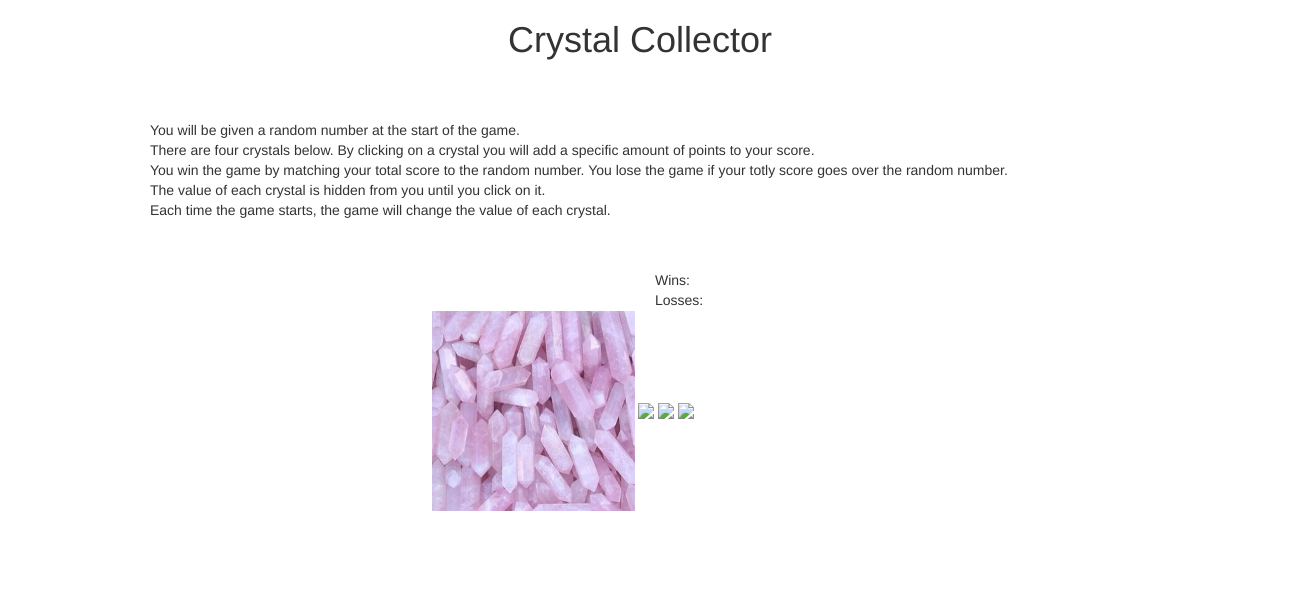
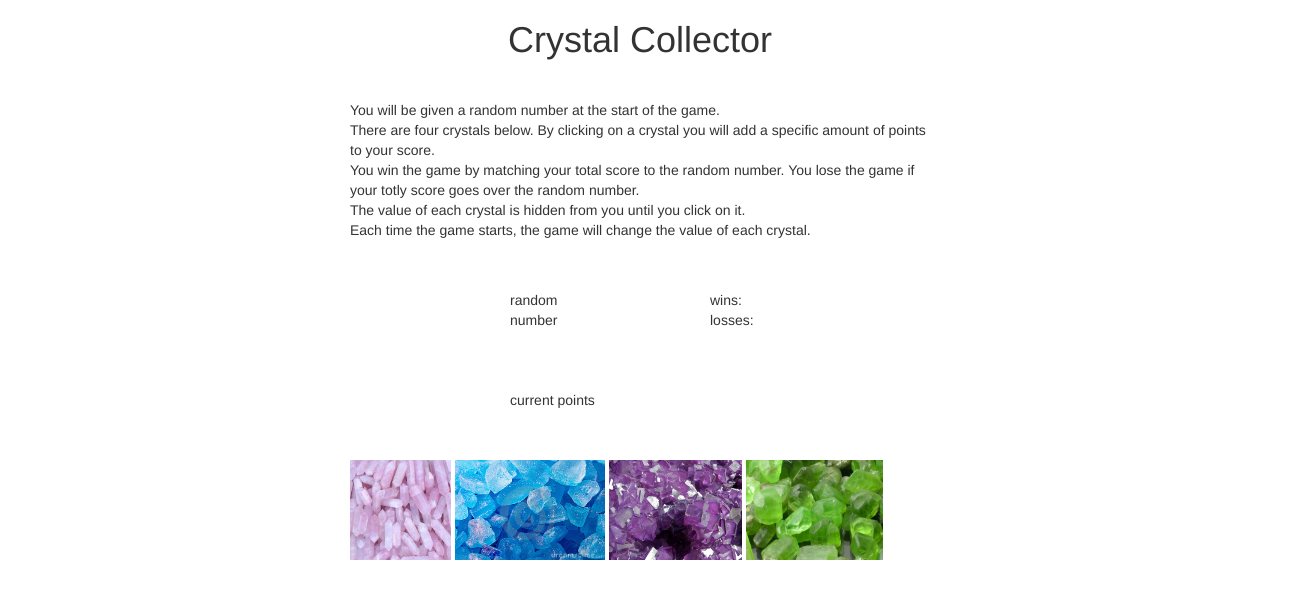
Before and after one commit to paigepittman/week-4-game, a plain HTML site: page index.html in a window 1280 px wide. Shown: the whole page, 1310 px wide, since content can reach past the window. Drawn offline with nearby package versions, Linux system fonts and the light colour scheme.

Commit message:
restarting

```diff
--- a/assets/css/style.css
+++ b/assets/css/style.css
@@ -1,20 +1,57 @@
+.container {
+	margin-left: auto;
+    margin-right: auto;
+    max-width: 700px;
+
+}
+}
+
 .title {
+	text-align: center;
+	margin-left: auto;
+    margin-right: auto;
+
+}
+
+h1 {
 	text-align: center;
 }
 
 .rules {
-	padding: 50px 150px 50px 150px;
+	padding: 30px;
+	margin-left: auto;
+    margin-right: auto;
 }
 
-/*.random {
+
+
+.crystals {
+	min-width: 400px;
+	padding: 30px;
+	margin-left: auto;
+    margin-right: auto;
+}
+
+.random {
+	width: 100px;
+	height: 100px;
+	padding: 20px;
+	position: relative;
+	left: 200px;
+}
+
+.wins-losses {
+	width: 100px;
+	height: 100px;
+	padding: 20px;
+	position: relative;
+	left: 300px;
+
+}
+
+.points-box {
 	width: 200px;
-	text-align: center;
-	border: solid;
-	border-width: 1px;
+	padding: 20px;
+    position: relative;
+	left: 200px;
 }
-.score {
-	width: 200px;
-	text-align: center;
-	border: solid;
-	border-width: 1px;
-}
--- a/assets/javascript/game.js
+++ b/assets/javascript/game.js
@@ -4,54 +4,102 @@ $(document).ready(function() {
 
 //global variables
 
-var random= "";
+var random = "";
 
-var score= 0;
+var startscore = 0;
 
-var redPoints = "";
+var score = 0;
+
+var wins = 0;
+
+var losses = 0;
+
+var pinkPoints = "";
 
 var bluePoints = "";
 
-var yellowPoints = "";
+var purplePoints = "";
 
 var greenPoints = "";
+
+var maxrand = 120
+
+var minrand = 18
+
+var max = 12
+
+var min = 1
+
 
 function start() {
 
 // generate random number between 18-120
-	maxrand = 120
-
-	minrand = 18
-
-	max = 12
-
-	min = 1
 
 	random = Math.floor(Math.random() * (maxrand - minrand + 1)) + minrand;
 
 // generate 4 random numbers between 1-12
 
-	redPoints = Math.floor(Math.random() * (max - min + 1)) + min;
+	pinkPoints = Math.floor(Math.random() * (max - min + 1)) + min;
 
 	bluePoints = Math.floor(Math.random() * (max - min + 1)) + min;
 
-	yellowPoints = Math.floor(Math.random() * (max - min + 1)) + min;
+	purplePoints = Math.floor(Math.random() * (max - min + 1)) + min;
 
 	greenPoints = Math.floor(Math.random() * (max - min + 1)) + min;
 
 // assign those numbers to images
-console.log(random);
-console.log(redPoints);
+
 
 }
 
 start();
 
-$("#red-crystal").on("click", function() {
+$("#pink-crystal").on("click", function() {
 
-	score = redPoints + score;
+	// var newscore = pinkPoints + score;
 
-	$("score").html(redPoints + score);
+// if score === random, wins ++, reset
+
+	score = pinkPoints + score;
+
+
+	$(".points-box").html(score);
+
+
+	if (score === random) {
+
+		wins ++
+
+		reset();
+	}
+
+	else if (score > random) {
+
+		losses ++
+
+		reset();
+
+
+	}
+
+
+	console.log(random);
+	console.log(losses);
+	console.log(pinkPoints);
+	console.log(score);
+
+
+
+
+
+});
+
+
+$("#blue-crystal").on("click", function() {
+
+	score = bluePoints + score;
+
+	$("score").html(bluePoints + score);
 
 // if score === random, wins ++, reset
 
@@ -67,18 +115,104 @@ $("#red-crystal").on("click", function() {
 		losses ++
 
 		reset();
-	}
 
-console.log(score);
-
-	})
-
-
-// if score > random, losses ++, reset
+	};
 
 
 
-})
+
+
+});
+
+
+
+
+});
+
+
+
+
+
+
+
+// $("#green-crystal").on("click", function() {
+
+// 	score = greenPoints + score;
+
+// 	$("score").html(greenPoints + score);
+
+// // if score === random, wins ++, reset
+
+// 	if (score === random) {
+
+// 		wins ++
+
+// 		reset();
+// 	}
+
+// 	else if (score > random) {
+
+// 		losses ++
+
+// 		reset();
+// 	}
+
+// });
+
+// $("#blue-crystal").on("click", function() {
+
+// 	score = bluePoints + score;
+
+// 	$("score").html(bluePoints + score);
+
+// // if score === random, wins ++, reset
+
+// 	if (score === random) {
+
+// 		wins ++
+
+// 		reset();
+// 	}
+
+// 	else if (score > random) {
+
+// 		losses ++
+
+// 		reset();
+// 	}
+// });
+
+// $("#purple-crystal").on("click", function() {
+
+// 	score = purplePoints + score;
+
+// 	$("score").html(purplePoints + score);
+
+// // if score === random, wins ++, reset
+
+// 	if (score === random) {
+
+// 		wins ++
+
+// 		reset();
+// 	}
+
+// 	else if (score > random) {
+
+// 		losses ++
+
+// 		reset();
+// 	};
+
+
+// console.log("purple: " purplePoints);
+// console.log("blue: " bluePoints);
+// console.log("green: " greenPoints);
+
+
+
+
+
 
 function reset() {
 
@@ -86,11 +220,11 @@ function reset() {
 
 	random = "";
 
-	redPoints = "";
+	pinkPoints = "";
 
 	bluePoints = "";
 
-	yellowPoints = "";
+	purplePoints = "";
 
 	greenPoints = "";
 
@@ -98,5 +232,4 @@ function reset() {
 
 	$("random").empty();
 
-}
-;
+};
--- a/index.html
+++ b/index.html
@@ -12,8 +12,10 @@
 </head>
 <body>
 <!--Title Row-->
-<div class="row title">
-<div class="col-lg-12">
+
+<div class="container">
+	<div class="row">
+		<div class="col-lg-12 title">
 			<h1>Crystal Collector</h1>
 		</div>
 	</div>
@@ -28,47 +30,32 @@ Each time the game starts, the game will change the value of each crystal.
 		</div>
 	</div>
 
-<!--Random number and score-->
-<div class="row">
-<div class="col-lg-3">
+	<div class="row score-board">
+		<div class="col-lg-6 random">
+		random number
 		</div>
-<div class="col-lg-3 random">
-
-</div>
-<div class="col-lg-3 game">
-<section id="message">
-</section>
-<section id="wins">
-Wins:
-</section>
-<section id="losses">
-Losses:
-</section>
-</div>
-<div class="col-lg-3">
+		<div class="col-lg-6 wins-losses">
+		wins:<br>losses:<br>
 		</div>
 	</div>
 
-<!--YOUR SCORE-->
-<div class="row">
-<div class="col-lg-4">
+	<div class="row points">
+		<div class="col-lg-12 points-box">
+		current points
 		</div>
-<div class="col-lg-4 score">
-</div>
-<div class="col-lg-4">
 	</div>
 
+
 <!--Crystals -->
-<div class="row">
-<div class="col-lg-4">
+	<div class="row crystals">
+
+		<div class="col-lg-12">
+			<image src="https://github.com/paigepittman/week-4-game/blob/master/assets/images/pinkcrystal.jpg?raw=true" id="pink-crystal" height="100px">
+			<image src="https://github.com/paigepittman/week-4-game/blob/master/assets/images/bluecrystal.jpg?raw=true" id="blue-crystal" height="100px">
+			<image src="https://github.com/paigepittman/week-4-game/blob/master/assets/images/purplecrystal.jpg?raw=true" id="purple-crystal" height="100px">
+			<image src="https://github.com/paigepittman/week-4-game/blob/master/assets/images/greencrystal.jpg?raw=true" id="green-crystal" height="100px">
 		</div>
-<div class="col-lg-4 crystals">
-<image src="https://github.com/paigepittman/week-4-game/blob/master/assets/images/pinkcrystal.jpg?raw=true" id="red-crystal" height="200px">
-<image src="#" id="blue-crystal">
-<image src="#" id="yellow-crystal">
-<image src="#" id="green-crystal">
-</div>
-<div class="col-lg-4">
+
 	</div>
 </div>
 
```
Also changed, not shown: 2 other files. Lines whose indentation alone changed are shown as unchanged.
